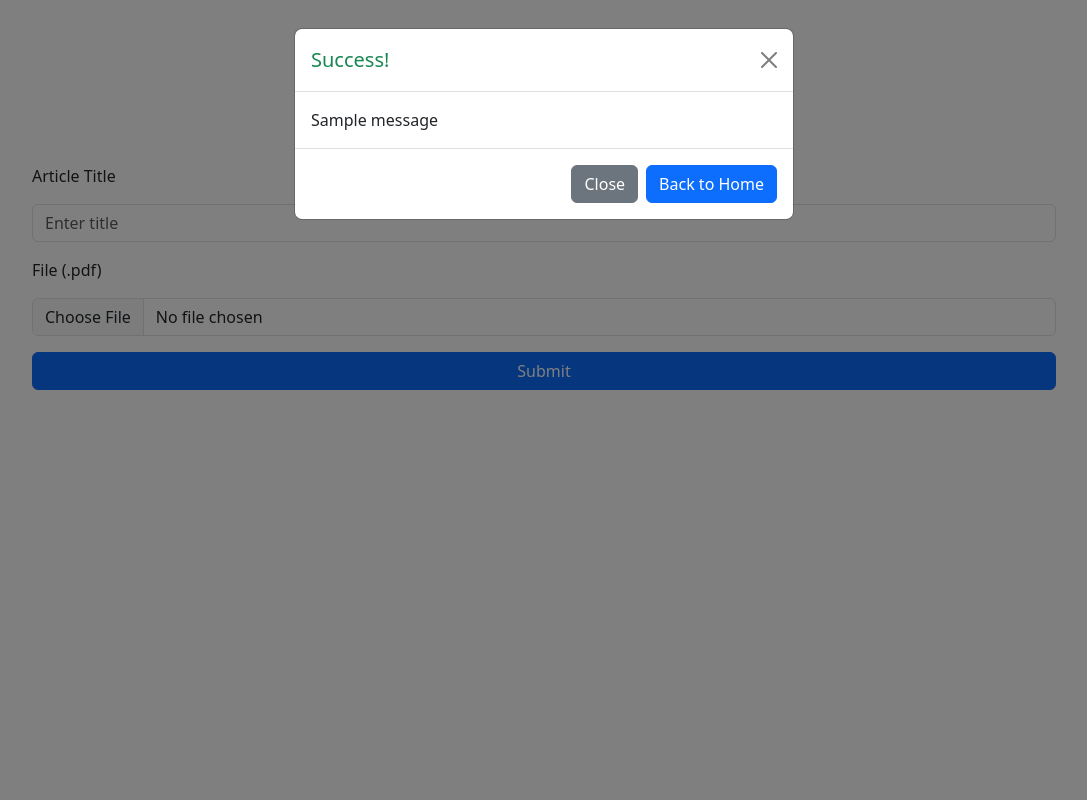
After one commit to Ryldi/Beegital-Library, a Flask app: page /addArticle in a window 1280 px wide. The commit adds this page. Shown: the whole page, without its empty margins (96-1183 px from the left). Run offline with Flask 3, Linux system fonts and the light colour scheme; one stand-in notice (Sample message) is shown; some libraries are stand-ins or nearby versions.

Commit message:
result page + manual merging

```diff
--- a/routes.py
+++ b/routes.py
@@ -1,6 +1,11 @@
-from flask import Flask, request, render_template, make_response, redirect, session, url_for
+from flask import Flask, request, render_template, make_response, redirect, session, url_for, flash, send_file, abort
 from flask_mysqldb import MySQL
 from flask_session import Session
+import numpy as np
+import ast
+import io
+from pdf_scraping import PDF_scraper
+from text_embedding import text_embed_string as embed
 
 app = Flask(__name__)
 
@@ -45,20 +50,36 @@ def filter(query):
     cur.execute(f"SELECT * FROM ms_file WHERE file_name LIKE '%{query}%'")
     files = cur.fetchall()
 
-    modified_files = [] #cleaning file_name with _
+    modified_files = [] #cleaning file_name with _ and extract abstract
     for file in files:
         file_id = file[0]
         original_filename = file[1]
         modified_filename = original_filename.replace('_', ' ')
-        modified_files.append((file_id, modified_filename))
+        short_abstract = extract_short_abstract(file[2])
+        modified_files.append((file_id, modified_filename, short_abstract))
 
     cur.close()
 
     return modified_files
 
-@app.route("/detail")
-def detail_page():
-    return render_template("detailPage.html")
+def extract_short_abstract(file_content):
+    start_index = file_content.find("Abstract")
+    print(start_index)
+    if start_index >= 0:
+        substring = file_content[start_index:start_index+300].strip() + "..."
+        return substring
+    else:
+        print("Abstract word not found.")
+        return ""
+
+@app.route("/detail/<int:file_id>")
+def detail(file_id):
+    cur = mysql.connection.cursor()
+    cur.execute(f"SELECT * FROM ms_file WHERE file_id = {file_id}")
+    file = cur.fetchone()
+    cur.close()
+
+    return render_template('detailPage.html', file=file)
 
 def fetchFiles():
     cur = mysql.connection.cursor()
@@ -70,7 +91,8 @@ def fetchFiles():
         file_id = file[0]
         original_filename = file[1]
         modified_filename = original_filename.replace('_', ' ')
-        modified_files.append((file_id, modified_filename))
+        short_abstract = extract_short_abstract(file[2])
+        modified_files.append((file_id, modified_filename, short_abstract))
 
     cur.close()
     return modified_files
@@ -108,3 +130,117 @@ def logout():
     response = make_response(redirect("/"))
     session.pop('user', None)
     return response
+
+# routenya bisa dirubah biar enak
+@app.route("/irs")
+def irs():
+    # diedit nanti biar si query ini dapatnya dari input
+    query = "Inventory management (IM) encounters significant challenges in dealing with uncer-tainty and stochastic demand"
+    cur = mysql.connection.cursor()
+    cur.execute("SELECT file_id, file_content FROM ms_file")
+    data = cur.fetchall()
+    # ini yang combine datanya
+    docs = calcTotal(query, data)
+    # debug check
+    print(docs)
+    cur.close()
+    # ini nanti dirubah buat return pagenya
+    return None
+
+# using bm25
+def calcbm25(query,data, returnVal = False):
+    corpus = [doc[1].lower().split(" ") for doc in data]
+    bm25Score = [bm25_plus(query.lower().split(" "),row[1].lower().split(" "),corpus) for row in data]
+    if returnVal:
+        docs = sorted([(data[i][0],bm25Score[i]) for i in range(len(data))], key = lambda x: x[1], reverse=True)
+        return docs
+    else:
+        return bm25Score
+
+def formatVec(st):
+    st = st.replace("[","").replace("]","")
+    st = st.split("\n ")
+    st = " ".join(st)
+    array = np.array(np.fromstring(st, sep=' '),dtype=float)
+    array = array.reshape(1,-1)
+    return array
+
+# using sentence embedding
+def calcSentenceEmb(query, data, returnVal = False):
+    cur = mysql.connection.cursor()
+    cur.execute("SELECT file_content_vector FROM ms_file")
+    vecs = cur.fetchall()
+    datas = []
+    for vec in vecs:
+        datas.append(formatVec(vec[0]))
+    datas = np.vstack(datas)
+    sim_score = sentence_embd(query, datas)
+    if returnVal:
+        docs = sorted([(data[i][0],sim_score[i]) for i in range(len(data))], key = lambda x: x[1], reverse=True)
+        print(docs)
+        return docs
+    else:
+        return sim_score
+
+# total calculation
+def calcTotal(query, data):
+    bm25_score = calcbm25(query,data)
+    sentence_embd_score = calcSentenceEmb(query, data)
+    scores = [bm25_score[i] * sentence_embd_score[i] for i in range(len(bm25_score))]
+    docs = sorted([(data[i][0],scores[i]) for i in range(len(data))], key = lambda x: x[1], reverse=True)
+    return docs
+
+@app.route("/addArticle", methods=["POST", "GET"])
+def addArticle():
+    if(request.method == "POST"):
+        title = request.form.get("articleTitleInput")
+        fileI = request.files.get('articleFileInput').read()
+        return ValidateArticleInput(title, fileI)
+
+    elif(request.method == "GET"):
+        return render_template('addArticlePage.html')
+
+
+def ValidateArticleInput(title, fileI):
+    if not title or not fileI:
+        flash('Both fields are required!', 'danger')
+        return render_template('addArticlePage.html')
+    else:
+        file_info = processArticle(title, fileI)
+        insertArticle(file_info)
+        flash('Article successfully added!', 'success')
+        return render_template('addArticlePage.html')
+
+def processArticle(title, fileI):
+    file_name = title.replace(" ", "_")
+    file_data = fileI
+    file_content = PDF_scraper.text_scraper(fileI).replace("\n", "")
+    file_content_vector = embed([str(file_content)])
+
+    return (file_name, file_data, file_content, file_content_vector)
+
+def insertArticle(file_info):
+    cur = mysql.connection.cursor()
+    cur.execute(
+        "INSERT INTO ms_file (file_name, file_data, file_content, file_content_vector) VALUES (%s, %s, %s, %s)",
+        (file_info[0], file_info[1], file_info[2], file_info[3])
+    )
+    mysql.connection.commit()
+    cur.close()
+    return None
+
+@app.route('/download/<int:file_id>')
+def download(file_id):
+    # Fetch the file data from the database using the file_id
+    cur = mysql.connection.cursor()
+    cur.execute("SELECT file_name, file_data FROM ms_file WHERE file_id = %s", (file_id,))
+    result = cur.fetchone()
+    cur.close()
+
+    if result:
+        file_name, file_data = result
+        if not file_name.endswith('.pdf'):
+            file_name += '.pdf'
+        return send_file(io.BytesIO(file_data), as_attachment=True, download_name=file_name, mimetype='application/pdf')
+    else:
+        abort(404)  # File not found
--- /dev/null
+++ b/static/script.js
@@ -0,0 +1,15 @@
+$(document).ready(function() {
+
+    if ($('#flash-modal').length > 0) {
+        var flashModal = new bootstrap.Modal(document.getElementById('flash-modal'), {});
+        flashModal.show();
+    }
+
+    $('#flash-modal .btn-close').on('click', function () {
+        flashModal.hide();
+    });
+
+    $('#home-button').on('click', function () {
+        window.location.href = '/';
+    });
+});
--- a/static/style.css
+++ b/static/style.css
@@ -112,6 +112,11 @@ nav{
     padding-left: 20%;
     padding-right: 20%;
 }
+.home-add-article-container{
+    padding-top: 3vh;
+    display: flex;
+    justify-content: center;
+}
 .home-article-container{
     display: flex;
     padding: 10vh;
@@ -125,3 +130,24 @@ nav{
     padding-right: 5vh;
     gap: 5vh;
 }
+
+.article-form{
+    display: flex;
+    flex-direction: column;
+    justify-content: center;
+    padding-left: 10%;
+    padding-right: 10%;
+    padding-bottom: 10%;
+    gap: 2vh;
+}
+.add-article-title-container{
+    display: flex;
+    justify-content: center;
+    font-size: x-large;
+    padding: 5%;
+}
+.article-form-group{
+    display: flex;
+    flex-direction: column;
+    gap: 2vh;
+}
--- /dev/null
+++ b/templates/addArticlePage.html
@@ -0,0 +1,73 @@
+<!DOCTYPE html>
+<html lang="en">
+
+<head>
+    <meta charset="UTF-8">
+    <meta name="viewport" content="width=device-width, initial-scale=1.0">
+    <title>Beegital Library</title>
+    <link rel="stylesheet" href="static/style.css">
+    <link href="https://cdn.jsdelivr.net/npm/bootstrap@5.3.3/dist/css/bootstrap.min.css" rel="stylesheet"
+        integrity="sha384-QWTKZyjpPEjISv5WaRU9OFeRpok6YctnYmDr5pNlyT2bRjXh0JMhjY6hW+ALEwIH" crossorigin="anonymous">
+
+    <script src="https://code.jquery.com/jquery-3.6.0.min.js" defer></script>
+    <script src="https://cdn.jsdelivr.net/npm/bootstrap@5.3.3/dist/js/bootstrap.bundle.min.js" defer></script>
+    <!-- Include custom script -->
+    <script src="../static/script.js" defer></script>
+</head>
+
+<body>
+
+    {% with messages = get_flashed_messages(with_categories=true) %}
+        {% if messages %}
+            <div class="modal" id="flash-modal" tabindex="-1" role="dialog" style="display: block;">
+                <div class="modal-dialog" role="document">
+                    <div class="modal-content">
+                        <div class="modal-header">
+                        {% for category, message in messages %}
+                            {% if category == 'danger' %}
+                            <h5 class="modal-title text-danger">Error!</h5>
+                            {% endif %}
+                            {% if category == 'success' %}
+                            <h5 class="modal-title text-success">Success!</h5>
+                            {% endif %}
+                        {% endfor %}
+                            <button type="button" class="btn-close" data-bs-dismiss="modal" aria-label="Close"></button>
+                        </div>
+                        <div class="modal-body">
+                            <div>
+                                {% for category, message in messages %}
+                                    <div class="flash-{{ category }}">{{ message }}</div>
+                                {% endfor %}
+                            </div>
+                        </div>
+                        <div class="modal-footer">
+                            <button type="button" class="btn btn-secondary" data-bs-dismiss="modal">Close</button>
+                            {% for category, message in messages %}
+                            {% if category == 'success' %}
+                            <button type="button" class="btn btn-primary" id="home-button" data-bs-dismiss="modal">Back to Home</button>
+                            {% endif %}
+                            {% endfor %}
+                        </div>
+                    </div>
+                </div>
+            </div>
+        {% endif %}
+    {% endwith %}
+
+    <div class="add-article-title-container">
+        <label>Add New Article</label>
+    </div>
+    <form action="/addArticle" class="article-form" method="post" enctype="multipart/form-data">
+        <div class="article-form-group">
+            <label for="articleTitleInput">Article Title</label>
+            <input type="text" class="form-control" name="articleTitleInput" placeholder="Enter title">
+        </div>
+        <div class="article-form-group">
+            <label for="articleFileInput">File (.pdf)</label>
+            <input type="file" class="form-control" name="articleFileInput" id="articleFileInput" accept=".pdf" required>
+        </div>
+        <button type="submit" class="btn btn-primary">Submit</button>
+    </form>
+</body>
+
+</html>
--- a/templates/detailPage.html
+++ b/templates/detailPage.html
@@ -3,6 +3,7 @@
 {% block title %}Beegital Library{% endblock %}
 
 {% block content %}
+
 <div class="container">
     <h1>Paper Title goes here</h1>
     <div class="row">
--- a/templates/homePage.html
+++ b/templates/homePage.html
@@ -11,7 +11,7 @@
     <div class="home">
       <div class="home-container">
             <a href="/" class="home-cont-1">
-                <img src="{{ url_for('static', filename='images/books-logo.png') }}" alt="Home" style="width: 60px; height: 60px;">
+                <img src="../static/images/books-logo.png" alt="Home" style="width: 60px; height: 60px;">
                 <div class="home-cont-2">
                     <div class="home-cont-3">
                         <div class="beegital-text">BEEGITAL</div>
```
Also changed, not shown: irs.py (added, +42 -0 lines), pdf_scraping.py (added, +9 -0 lines), templates/downloadPage.html (added, +11 -0 lines), templates/resultPage.html (+13 -8 lines), text_embedding.py (added, +37 -0 lines).
